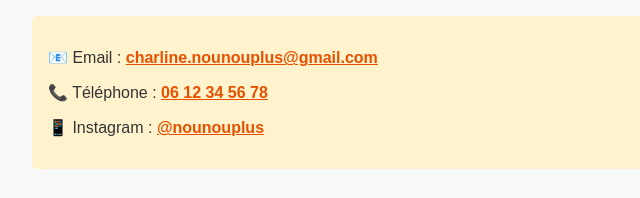
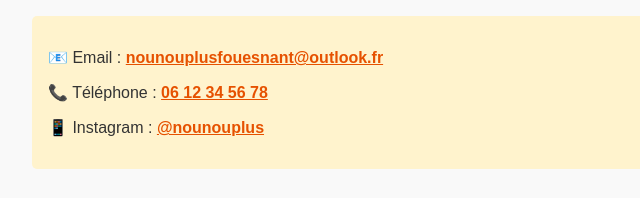
Before and after one commit to nounouplus/nounouplus.github.io, a plain HTML site: page index.html in a window 1280 px wide. Shown: the part 1637-1835 px from the top of the page, 158-798 px from the left. Drawn offline with Linux system fonts and the light colour scheme.

Commit message:
Add files via upload

```diff
--- a/index.html
+++ b/index.html
@@ -58,7 +58,7 @@
   <section>
     <h2>Contact</h2>
     <div class="contact">
-      <p>📧 Email : <a href="mailto:charline.nounouplus@gmail.com">charline.nounouplus@gmail.com</a></p>
+      <p>📧 Email : <a href="mailto:nounouplusfouesnant@outlook.fr">nounouplusfouesnant@outlook.fr</a></p>
       <p>📞 Téléphone : <a href="tel:+33612345678">06 12 34 56 78</a></p>
       <p>📱 Instagram : <a href="https://instagram.com/nounouplus">@nounouplus</a></p>
     </div>
```
